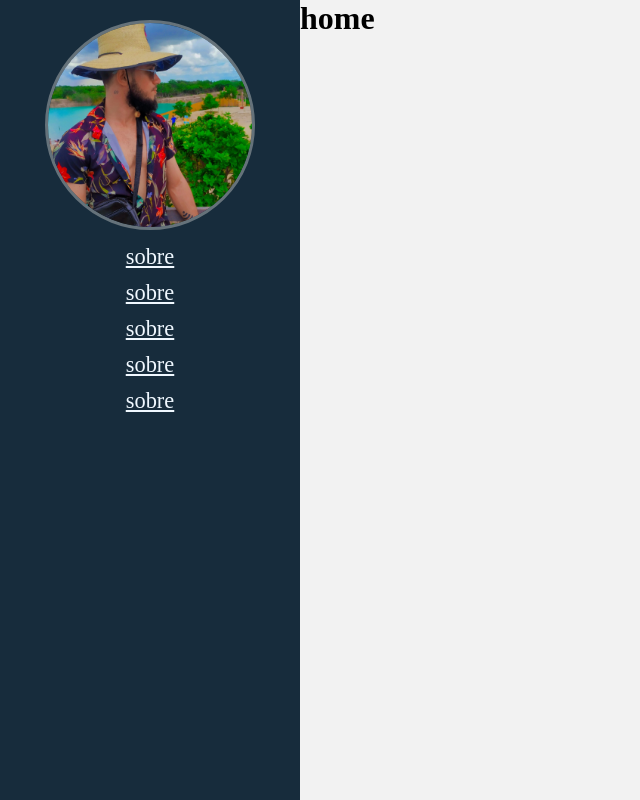
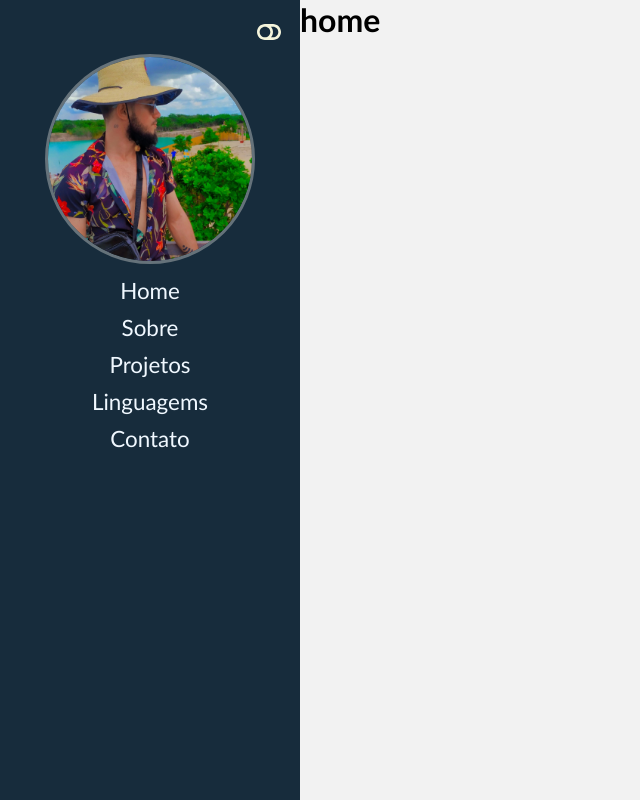
Before and after one commit to lauriciodev/portifolio-react-js, a React (Create React App) app: page / in a window 1280 px wide. Shown: the whole page, without its empty margins (0-640 px from the left). Built offline with nearby package versions, Linux system fonts and the light colour scheme.

Commit message:
rotas e  toogle

```diff
--- a/src/GlobalStyle.js
+++ b/src/GlobalStyle.js
@@ -8,7 +8,7 @@ const Global = createGlobalStyle`
     box-sizing: border-box;
 }
 body{
-
+    font-family: 'Trebuchet MS', 'Lucida Sans Unicode', 'Lucida Grande', 'Lucida Sans', Arial, sans-serif;
     background-color: #f2f2f2;
 }
 
--- a/src/componentes/nav/index.js
+++ b/src/componentes/nav/index.js
@@ -1,5 +1,6 @@
 import  * as C  from "./style";
 import { Link } from "react-router-dom";
+import { FaToggleOff } from "react-icons/fa";
 
 export const Nav = (props) =>{
   return(
@@ -15,6 +16,15 @@ export const Nav = (props) =>{
     gapContainerSet={"10"}
     paddingTopContainerSet={"20"}
     >
+      <C.ContainerIcon
+      paddingLeftContainerIcons={"35"}
+      widthContainerIconSet={"87"}
+      displayContainerIconSet={"flex"}
+      alignContainerIconSet={"center"}
+      justifyContainerIconSet={"flex-end"}>
+         <FaToggleOff/>
+      </C.ContainerIcon>
+
       <C.FotoContainer widthFotoContainerSet={"100"}
       maxWidthFotoContainerSet={"210"}
       >
@@ -22,11 +32,11 @@ export const Nav = (props) =>{
 
       </C.FotoContainer>
 
-      <Link to="/sobre">sobre</Link>
-      <Link to="/sobre">sobre</Link>
-      <Link to="/sobre">sobre</Link>
-      <Link to="/sobre">sobre</Link>
-      <Link to="/sobre">sobre</Link>
+      <Link to="/">Home</Link>
+      <Link to="/sobre">Sobre</Link>
+      <Link to="/projetos">Projetos</Link>
+      <Link to="/linguagems">Linguagems</Link>
+      <Link to="/contato">Contato</Link>
     </C.Container>
   )
 }
--- a/src/componentes/nav/style.js
+++ b/src/componentes/nav/style.js
@@ -17,6 +17,26 @@ gap: ${props => `${props.gapContainerSet}px`};
 & > a{
   color: aliceblue;
   font-size: 1.4rem;
+  text-decoration:none;
+  transition: all .2s;
+}
+
+
+& > a:hover{
+  color: black;
+}
+`
+
+export const ContainerIcon = styled.div`
+display:${props  => props.displayContainerIconSet};
+align-items: ${props => props.alignContainerIconSet};
+justify-content: ${props => props.justifyContainerIconSet};
+width: ${props => `${props.widthContainerIconSet}%`};
+padding-left: ${props => `${props.paddingLeftContainerIcons}px`};
+
+& > svg{
+  font-size: 1.5rem;
+  color: beige;
 }
 
 
```
